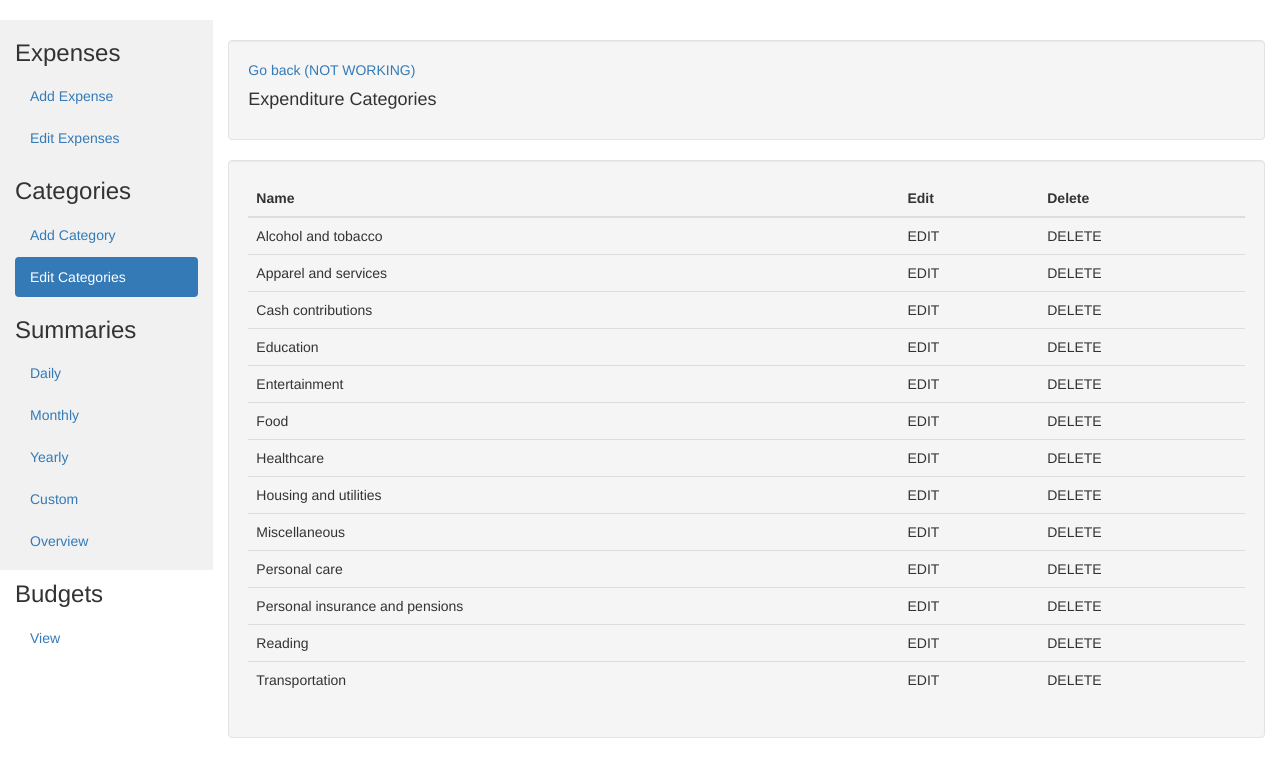
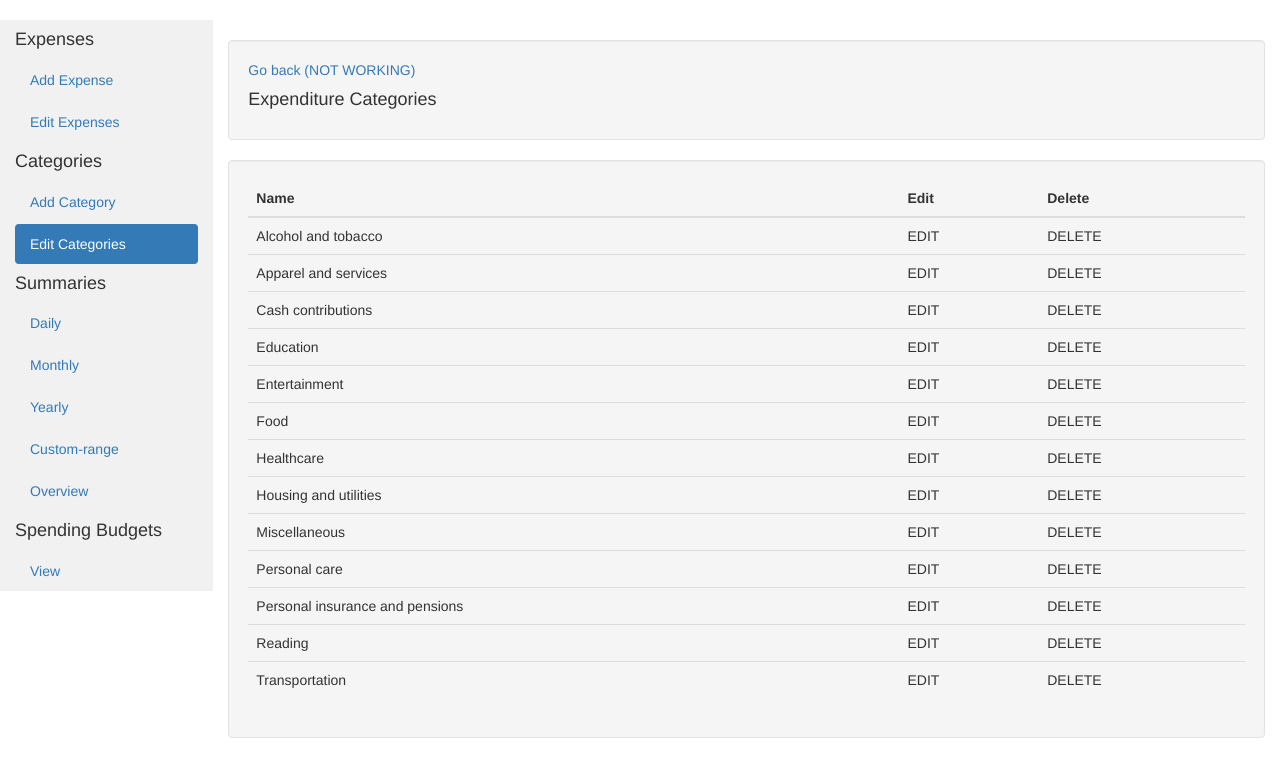
Before and after one commit to Kevin-Defang-Yuan/Expense-Tracker, a Django app: page /base/category-list/ in a window 1280 px wide. Shown: the part 51-809 px from the top of the page. Run offline with Django 4.2, Linux system fonts and the light colour scheme; the visitor is signed in with stand-in values (Sample User, id 1); data comes from the database, SQL or seed files in the repository; some libraries are stand-ins or nearby versions.

Commit message:
Tweaked sidebar and fixed div 0 bug

```diff
--- a/ExpenseTracker/base/templates/base/panel_layout.html
+++ b/ExpenseTracker/base/templates/base/panel_layout.html
@@ -43,27 +43,27 @@
 
 <!-- Left Navbar -->
 <div class="container-fluid">
-  <div class="row content">
+  <div class="row">
     <div class="col-sm-2 sidenav hidden-xs">
-      <h3>Expenses</h3>
+      <h4>Expenses</h4>
       <ul class="nav nav-pills nav-stacked">
         <li><a href="{% url 'fixed-expense-create' %}">Add Expense</a></li>
         <li><a href="filler">Edit Expenses</a></li>
       </ul>
-      <h3>Categories</h3>
+      <h4>Categories</h4>
       <ul class="nav nav-pills nav-stacked">
         <li><a href="filler">Add Category</a></li>
         <li><a href="{% url 'category-list' %}">Edit Categories</a></li>
       </ul>
-      <h3>Summaries</h3>
+      <h4>Summaries</h4>
       <ul class="nav nav-pills nav-stacked">
         <li><a href="{% url 'daily-panel' %}">Daily</a></li>
         <li><a href="{% url 'monthly-panel' %}">Monthly</a></li>
         <li><a href="{% url 'yearly-panel' %}">Yearly</a></li>
-        <li><a href="filler">Custom</a></li>
+        <li><a href="filler">Custom-range</a></li>
         <li><a href="filler">Overview</a></li>
       </ul>
-      <h3>Budgets</h3>
+      <h4>Spending Budgets</h4>
       <ul class="nav nav-pills nav-stacked">
         <li><a href="filler">View</a></li>
       </ul>
--- a/ExpenseTracker/base/views.py
+++ b/ExpenseTracker/base/views.py
@@ -224,6 +224,10 @@ class MonthlyPanel(PanelView):
         earliest_date = earliest_expense.date
         today = datetime.today().date()
         months_passed = (today.year - earliest_date.year) * 12 + today.month - earliest_date.month
+
+        # If no months have passed yet, just return total
+        if months_passed == 0:
+            return total
         return round(total / months_passed, 2)
 
     def get_expenditure_by_month_per_day(self, year, month):
```
